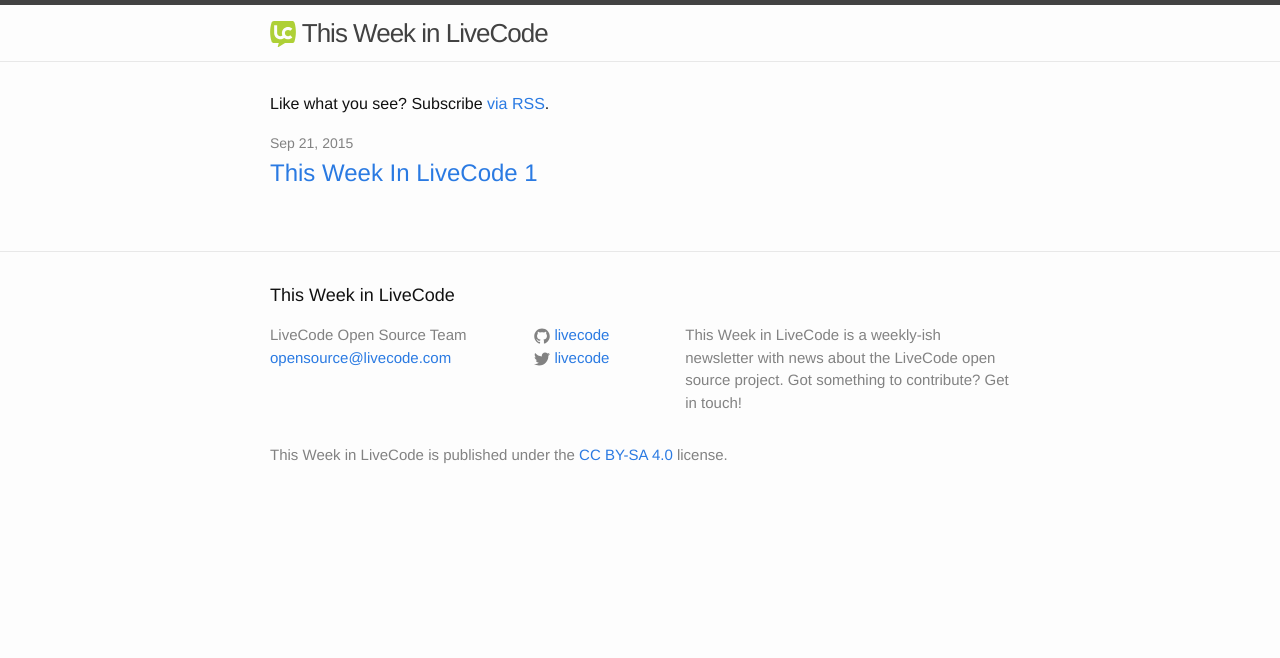
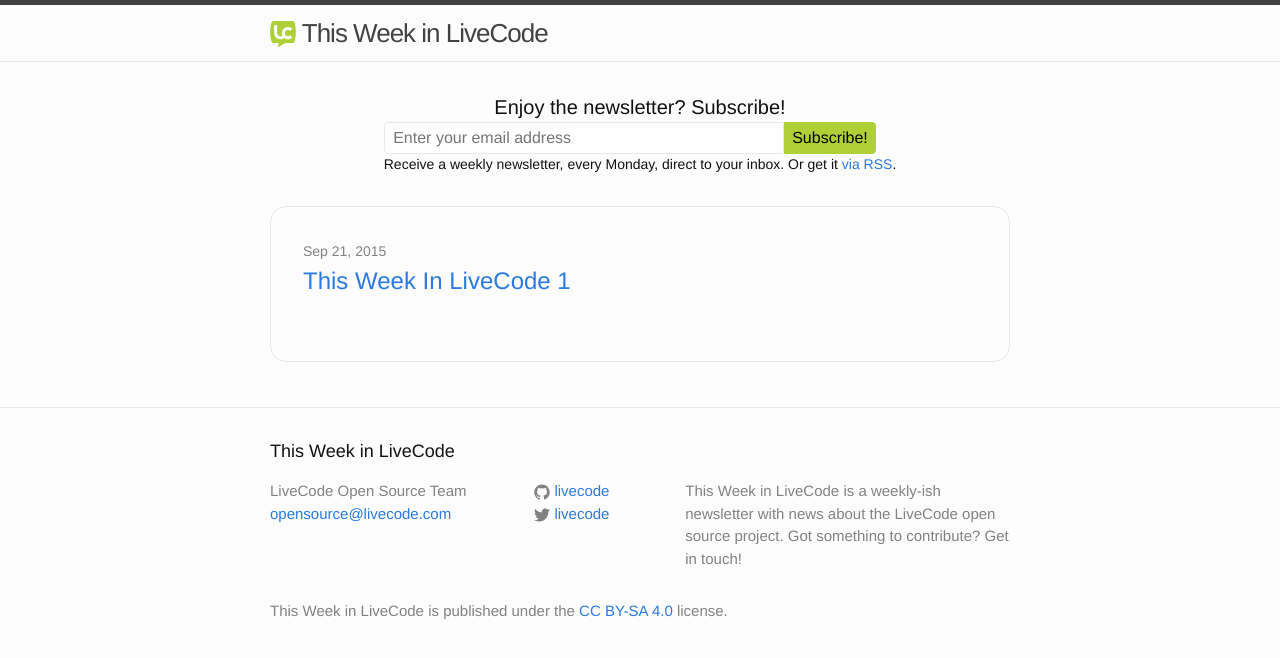
Before and after one commit to livecode/this-week-in-livecode, a Jekyll site: the page built from index.html, in a window 1280 px wide. Shown: the top 658 px of the page. Built offline with Jekyll 4.4.1, drawn with Linux system fonts in a browser that asks for light colours.

Commit message:
Mailing list integration

```diff
--- /dev/null
+++ b/_includes/subscribe.html
@@ -0,0 +1,17 @@
+<div class="subscribe">
+  <div class="subscribe-cue">Enjoy the newsletter? Subscribe!</div>
+  <div class="subscribe-form">
+    <form action="//livecode.us7.list-manage.com/subscribe/post?u=8404b344b09103bf489dd8a9a&amp;id=33ec518a71" method="post" id="mc-embedded-subscribe-form" name="mc-embedded-subscribe-form" class="validate" target="_blank" novalidate>
+    <!-- real people should not fill this in and expect good things - do not remove this or risk form bot signups-->
+    <div style="position: absolute; left: -5000px;"><input type="text" name="b_8404b344b09103bf489dd8a9a_33ec518a71" tabindex="-1" value=""></div>
+
+     <div id="mc_embed_signup_scroll">
+      <input type="email" value="" name="EMAIL" class="email" id="mce-EMAIL" placeholder="Enter your email address" required>
+     <input type="submit" value="Subscribe!" name="subscribe" id="mc-embedded-subscribe" class="button">
+     </div>
+
+     <div class="subscribe-form-help">Receive a weekly newsletter, every Monday, direct to your inbox. Or get it <a href="{{ "/feed.xml" | prepend: site.baseurl }}">via RSS</a>.
+     </div>
+  </form>
+  </div>
+</div>
--- a/_layouts/default.html
+++ b/_layouts/default.html
@@ -6,6 +6,8 @@
   <body>
 
     {% include header.html %}
+
+    {% include subscribe.html %}
 
     <div class="page-content">
       <div class="wrapper">
--- a/_sass/_base.scss
+++ b/_sass/_base.scss
@@ -23,6 +23,11 @@
     -webkit-text-size-adjust: 100%;
 }
 
+input {
+    font-family: inherit;
+    font-weight: inherit;
+    font-size: inherit;
+}
 
 
 /**
--- a/_sass/_layout.scss
+++ b/_sass/_layout.scss
@@ -1,3 +1,14 @@
+/**
+ * Mixin for adding a border
+ */
+@mixin outline-border {
+    border-style: solid;
+    border-width: 1px;
+    border-color: $grey-color-light;
+    border-radius: 1em;
+    padding: 2em;
+}
+
 /**
  * Site header
  */
@@ -193,6 +204,8 @@
     > li {
         margin-bottom: $spacing-unit;
     }
+
+    @include outline-border;
 }
 
 .post-meta {
@@ -210,6 +223,11 @@
 /**
  * Posts
  */
+
+.post {
+    @include outline-border;
+}
+
 .post-header {
     margin-bottom: $spacing-unit;
 }
@@ -251,3 +269,98 @@
         }
     }
 }
+
+/**
+ * Subscription form
+ */
+
+.subscribe {
+    margin-top: $spacing-unit;
+
+    text-align: center;
+
+    .subscribe-cue {
+        text-align: center;
+        font-size: 20px;
+    }
+
+    .subscribe-form {
+        display: inline-block;
+        text-align: left;
+
+        #mc_embed_signup_scroll {
+            display: table;
+            width: 100%;
+            #mce-EMAIL {
+                display: table-cell;
+                width: 400px;
+                height: 2em;
+                margin: 0;
+                padding: 0.5ex 1ex 0.5ex 1ex;
+                box-sizing: border-box;
+                border-style: solid;
+                border-color: $grey-color-light;
+                border-width: 1px;
+                border-bottom-left-radius: 0.5ex;
+                border-top-left-radius: 0.5ex;
+            }
+            #mc-embedded-subscribe {
+                display: table-cell;
+                width: auto;
+                height: 2em;
+                margin: 0;
+                padding: 0.5ex 1ex 0.5ex 1ex;
+                border-style: none;
+                box-sizing: border-box;
+                white-space: nowrap;
+                background-color: $green-color;
+                font-weight: normal;
+                border-bottom-right-radius: 0.5ex;
+                border-top-right-radius: 0.5ex;
+            }
+        }
+
+/*
+        #mc_embed_signup_scroll {
+            display:table;
+            width: 100%;
+            border-collapse: separate;
+
+            #mce-EMAIL {
+                display: table-cell;
+                box-sizing: border-box;
+                width: 100%;
+                height: 2em;
+                font-size: $base-font-size;
+                border-style: solid;
+                border-color: $grey-color;
+                border-width: 1px;
+                padding: 0;
+                margin: 0;
+            }
+
+            #subscribe-button {
+                display: table-cell;
+                box-sizing: border-box;
+                position: relative;
+                padding: 0;
+                margin: 0;
+
+                #mc-embedded-subscribe {
+                    -webkit-appearance: none;
+                    display: inline-block;
+                    height: 2em;
+                    font-size: $base-font-size;
+                    background-color: $livecode-green;
+                    border-style: none;
+                    border-width: 0;
+                }
+            }
+        }
+        */
+    }
+
+    .subscribe-form-help {
+        font-size: $small-font-size;
+    }
+}
--- a/css/main.scss
+++ b/css/main.scss
@@ -20,6 +20,8 @@
 $grey-color:       #828282;
 $grey-color-light: lighten($grey-color, 40%);
 $grey-color-dark:  darken($grey-color, 25%);
+
+$green-color:   #AED036;
 
 $on-palm:          600px;
 $on-laptop:        800px;
--- a/index.html
+++ b/index.html
@@ -3,8 +3,6 @@
 ---
 
 <div class="home">
-
-  <p class="rss-subscribe">Like what you see? Subscribe <a href="{{ "/feed.xml" | prepend: site.baseurl }}">via RSS</a>.</p>
 
   <ul class="post-list">
     {% for post in site.posts %}
```
